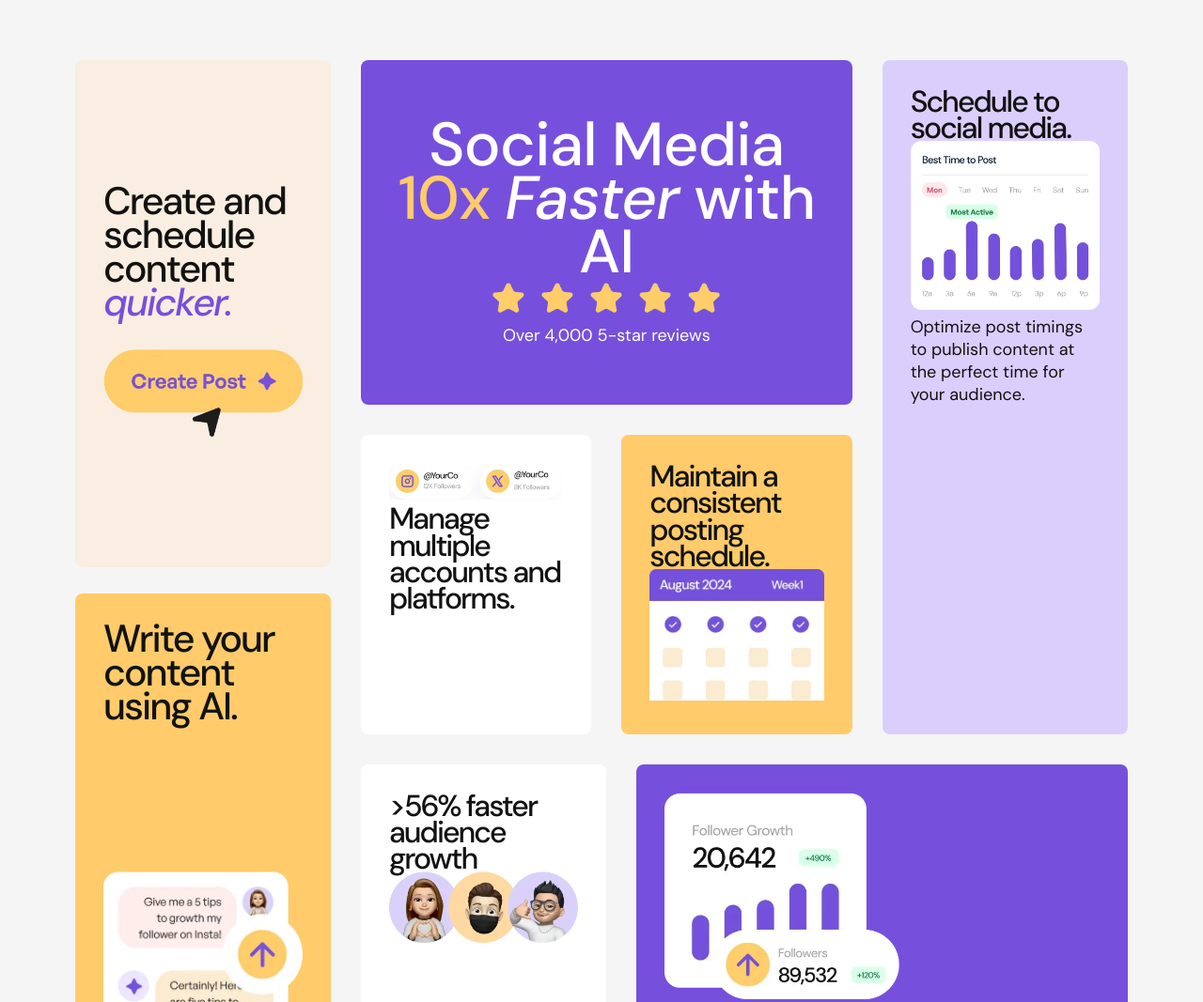
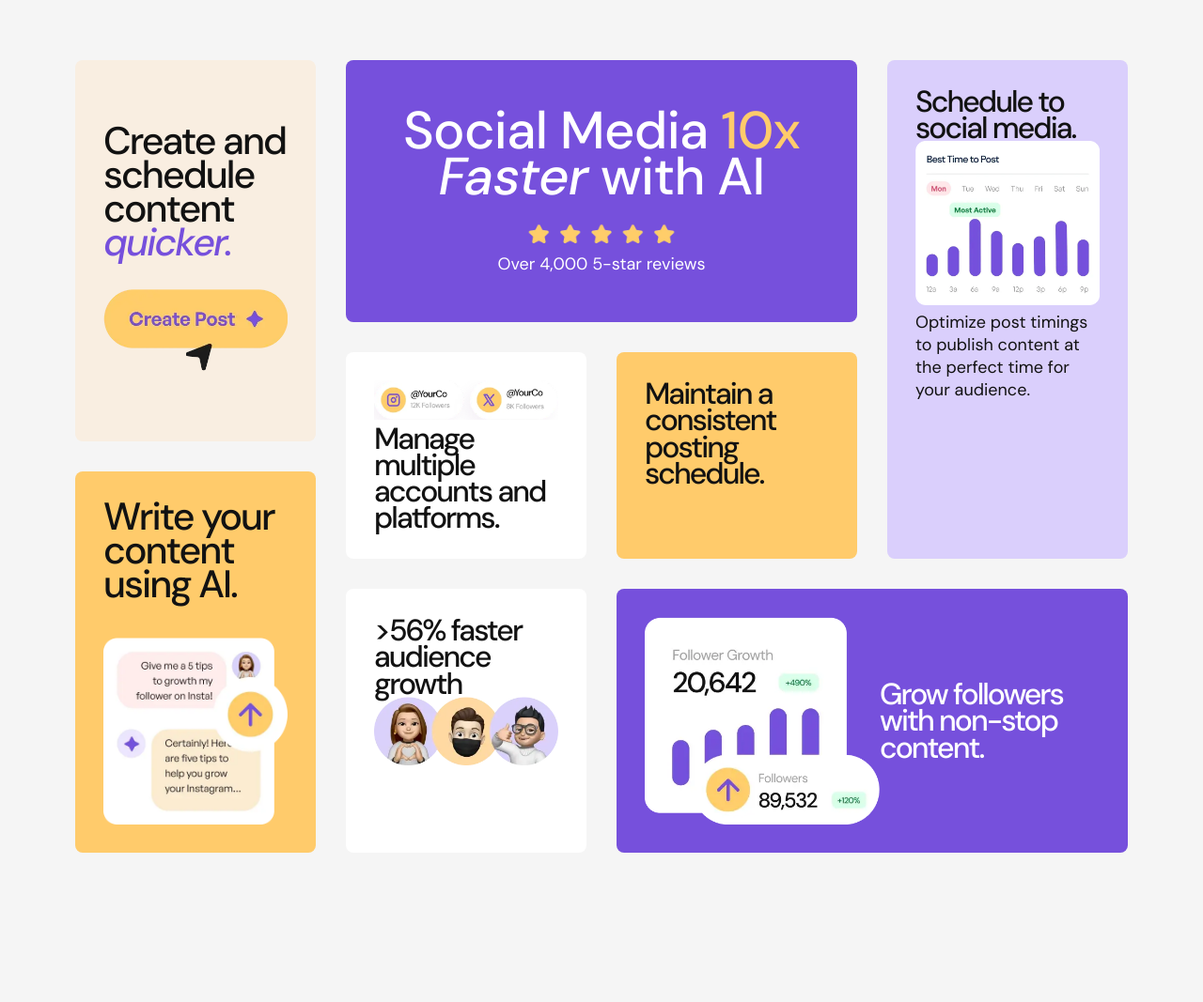
Before and after one commit to Fayozxon/fem-bento-grid, a plain HTML site: page index.html in a window 1280 px wide. Shown: the top 1067 px of the page at 94% size. After the commit the page ends 972 px from the top, so only its background shows below. Drawn offline with Linux system fonts and the light colour scheme.

Commit message:
fixed grid layout

```diff
--- a/index.html
+++ b/index.html
@@ -3,7 +3,7 @@
 <head>
   <meta charset="UTF-8">
   <meta name="viewport" content="width=device-width, initial-scale=1.0">
-  <link rel="icon" type="image/png" sizes="32x32" href="./assets/images/favicon-32x32.png">
+  <link rel="icon" type="image/png" sizes="32x32" href="./images/favicon-32x32.png">
   <link rel="stylesheet" href="main.css">
   <title>Frontend Mentor | Bento grid</title>
 </head>
@@ -61,7 +61,7 @@
                 <p class="content-card__title">
                   Maintain a consistent posting schedule.
                 </p>
-                <img src="./images/illustration-consistent-schedule.webp" alt="consistent schedule illustration">
+                <!-- <img src="./images/illustration-consistent-schedule.webp" alt="consistent schedule illustration"> -->
               </div>
             </div>
           </div>
--- a/main.css
+++ b/main.css
@@ -18,9 +18,9 @@ body {
 }
 
 .container {
-    max-width: 1120px;
+    max-width: 1152px;
     margin: 0 auto;
-    padding: 4rem 0;
+    padding: 3rem 0;
     display: flex;
     justify-content: center;
     align-items: center;
@@ -31,14 +31,12 @@ body {
 .main-section {
     display: grid;
     grid-template-columns: 1fr 3fr;
-    gap: 2rem;
 }
 
 /* main sec > left part */
 .main-section__left {
     display: grid;
     grid-template-rows: 1fr 1fr;
-    gap: 28px;
 }
 
 .main-section__left .content-card.bg-pink {
@@ -46,7 +44,6 @@ body {
     flex-direction: column;
     justify-content: center;
     gap: 2rem;
-
 }
 
 .main-section__left .content-card.bg-pink .content-card__title {
@@ -66,44 +63,49 @@ body {
 /* main sec > right part */
 .main-section__right {
     display: grid;
-    grid-template-rows: 2fr 1fr;
-    gap: 2rem;
+    grid-template-rows: auto auto;
 }
 
 .main-section__right--top {
     display: grid;
     grid-template-columns: 2fr 1fr;
-    gap: 2rem;
 }
 
 /* main sec > right part > top > left part */
 .left-part {
-    display: flex;
-    flex-direction: column;
-    gap: 2rem;
+    display: grid;
+    grid-template-rows: auto auto;
 }
 
 .left-part .bg-purple {
     text-align: center;
-    padding: 62px 30px;
+    padding: 50px 30px;
 }
 
 .left-part .bg-purple .content-card__title {
-    font-size: 65px;
+    font-size: 3.5rem;
     letter-spacing: -0.7px;
 }
 
-/* main sec > right part > bottom */
+.left-part .bg-purple img {
+    width: 160px;
+    padding-top: 1.5rem;
+}
+
 .left-part__bottom {
     display: grid;
     grid-template-columns: 1fr 1fr;
-    gap: 2rem;
 }
 
+/* main sec > right part > bottom */
 .main-section__right--bottom {
     display: grid;
     grid-template-columns: 1fr 2fr;
-    gap: 2rem;
+}
+
+.main-section__right--bottom .bg-purple {
+    display: flex;
+    align-items: center;
 }
 
 /* content card */
@@ -111,6 +113,7 @@ body {
     padding: 30px;
     border-radius: 8px;
     overflow: hidden;
+    margin: 1rem;
 }
 
 .content-card img {
```
